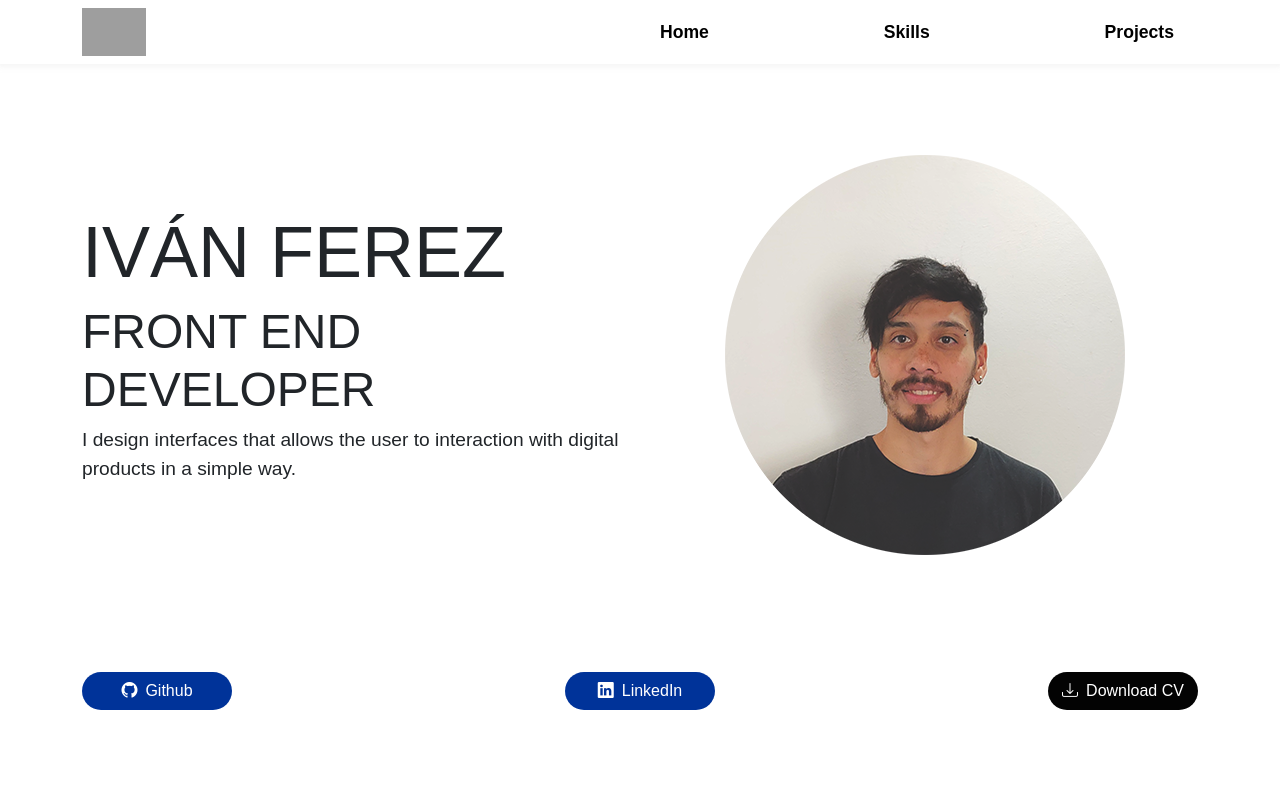
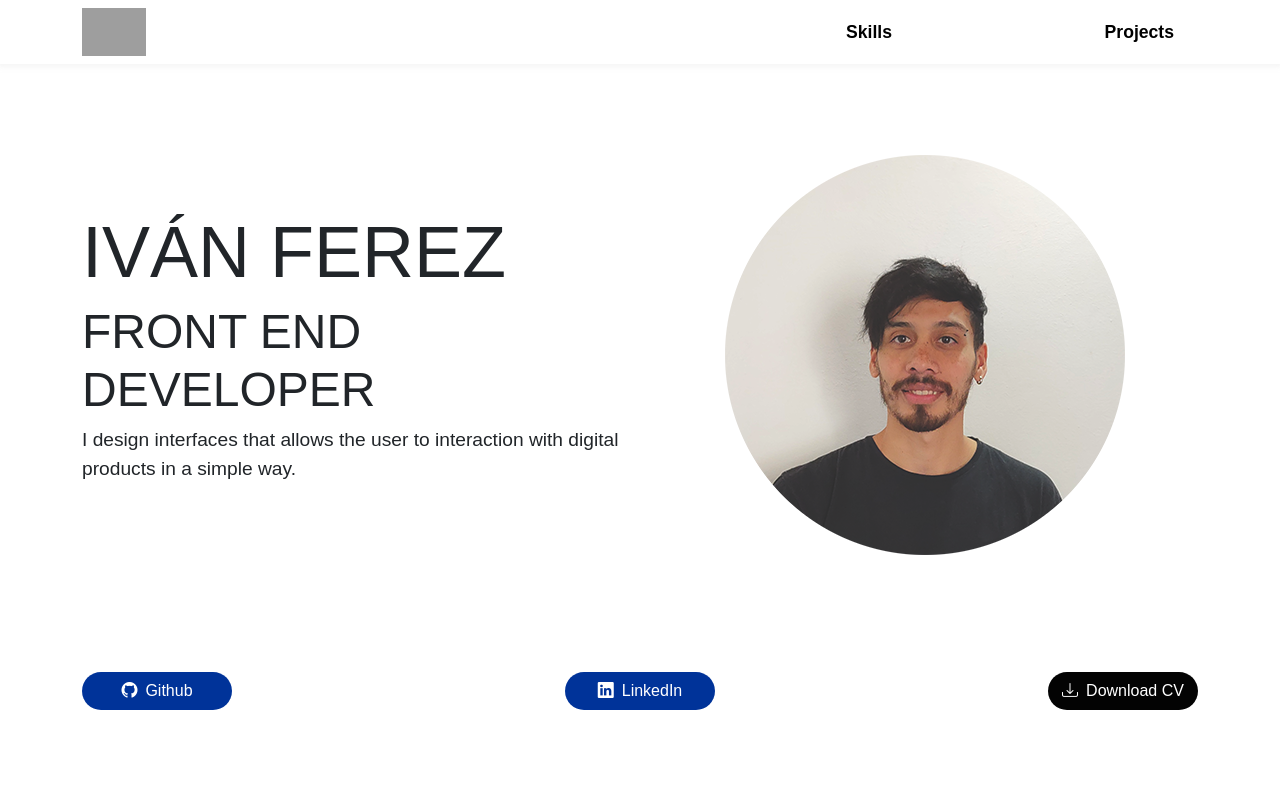
Before and after one commit to iferez/landing, a React (Vite) app: page / in a window 1280 px wide. Shown: the top 800 px of the page. Built offline with nearby package versions, Linux system fonts and the light colour scheme; grey boxes are pictures that could not be loaded; a web font is replaced by a local one.

Commit message:
Delete link home

```diff
--- a/src/components/header/Header.tsx
+++ b/src/components/header/Header.tsx
@@ -21,22 +21,24 @@ function Header({ skillsRef, projectRef }: Ref) {
 
   return (
     <Section name="header" styles="w-100">
-      <Column widthMobile={6} widthDestok={6} styles="">
+      <Column widthMobile={6} widthDestok={8} styles="">
         <img
           src="https://static.wixstatic.com/media/d61b43_0cd7fa3e42734f07ac9097028d1a7232~mv2.png/v1/fill/w_199,h_60,al_c,q_85,usm_0.66_1.00_0.01,enc_auto/Logo%20SILVER%20NET%20con%20fondo%20Redondo%20Grande%20(1).png"
           alt="Logo SILVER NET"
         />
       </Column>
-      <Column widthMobile={6} widthDestok={6} styles="nav" >
+      <Column widthMobile={6} widthDestok={4} styles="nav">
         <ul className={`nav-items ${isOpen && "open"}`}>
-          <li>Home</li>
           <li onClick={() => scrollToSection(skillsRef)}>Skills</li>
           <li onClick={() => scrollToSection(projectRef)}>Projects</li>
         </ul>
-        <div className={`nav-toggle ${isOpen && "open"}`} onClick={()=> setIsOpen(!isOpen)}>
-            <span></span>
-            <span></span>
-            <span></span>
+        <div
+          className={`nav-toggle ${isOpen && "open"}`}
+          onClick={() => setIsOpen(!isOpen)}
+        >
+          <span></span>
+          <span></span>
+          <span></span>
         </div>
       </Column>
     </Section>
```
